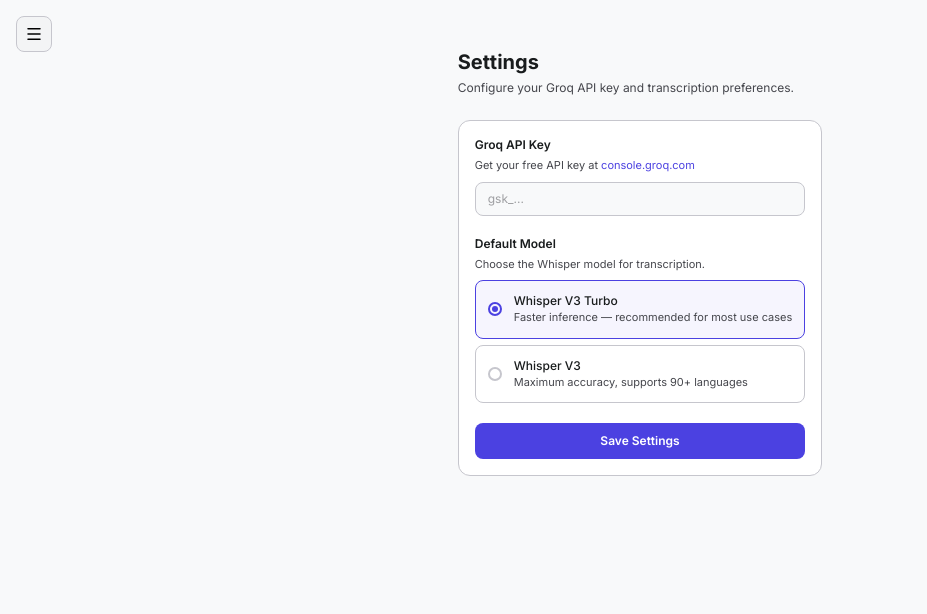
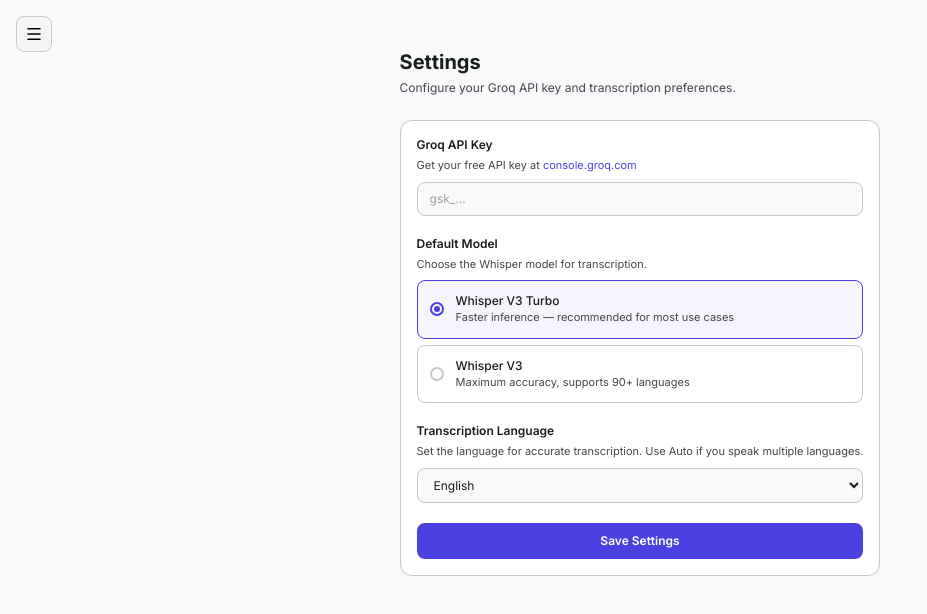
Before and after one commit to Nashiol/Echo, a Next.js app: page /dashboard/settings in a window 1280 px wide. Shown: the top 614 px of the page, without its empty margins (0-927 px from the left). Built offline with nearby package versions, Linux system fonts and the light colour scheme; no server answers; the database is empty.

Commit message:
Changed the outputs to only return english prompts.

```diff
--- a/app/api/settings/route.ts
+++ b/app/api/settings/route.ts
@@ -18,15 +18,17 @@
     }
 
     const settings = db
-      .prepare("SELECT groq_api_key, default_model FROM user_settings WHERE user_id = ?")
+      .prepare("SELECT groq_api_key, default_model, language FROM user_settings WHERE user_id = ?")
       .get(payload.userId) as {
       groq_api_key: string | null;
       default_model: string;
+      language: string;
     } | undefined;
 
     return NextResponse.json({
       groqApiKey: settings?.groq_api_key || "",
       defaultModel: settings?.default_model || "whisper-large-v3-turbo",
+      language: settings?.language || "en",
     });
   } catch {
     return NextResponse.json(
@@ -51,7 +53,7 @@
     }
 
     const body = await request.json();
-    const { groqApiKey, defaultModel } = body;
+    const { groqApiKey, defaultModel, language } = body;
 
     if (!groqApiKey || !groqApiKey.trim()) {
       return NextResponse.json(
@@ -65,9 +67,15 @@
       ? defaultModel
       : "whisper-large-v3-turbo";
 
+    const validLanguages = [
+      "auto", "en", "sw", "es", "fr", "pt", "de", "ja", "zh", "ar",
+      "hi", "ko", "it", "nl", "ru", "tr", "pl", "sv", "da", "no", "fi",
+    ];
+    const lang = validLanguages.includes(language) ? language : "en";
+
     db.prepare(
-      "UPDATE user_settings SET groq_api_key = ?, default_model = ?, updated_at = CURRENT_TIMESTAMP WHERE user_id = ?"
-    ).run(groqApiKey.trim(), model, payload.userId);
+      "UPDATE user_settings SET groq_api_key = ?, default_model = ?, language = ?, updated_at = CURRENT_TIMESTAMP WHERE user_id = ?"
+    ).run(groqApiKey.trim(), model, lang, payload.userId);
 
     return NextResponse.json({ message: "Settings saved" });
   } catch {
--- a/app/api/transcribe/route.ts
+++ b/app/api/transcribe/route.ts
@@ -6,6 +6,7 @@
 interface UserSettings {
   groq_api_key: string | null;
   default_model: string;
+  language: string;
 }
 
 export async function POST(request: Request) {
@@ -23,7 +24,7 @@
     }
 
     const settings = db
-      .prepare("SELECT groq_api_key, default_model FROM user_settings WHERE user_id = ?")
+      .prepare("SELECT groq_api_key, default_model, language FROM user_settings WHERE user_id = ?")
       .get(payload.userId) as UserSettings | undefined;
 
     if (!settings?.groq_api_key) {
@@ -51,6 +52,11 @@
     groqFormData.append("file", audioFile, "recording.webm");
     groqFormData.append("model", model);
     groqFormData.append("response_format", "json");
+
+    const language = settings.language || "en";
+    if (language !== "auto") {
+      groqFormData.append("language", language);
+    }
 
     const response = await fetch(
       "https://api.groq.com/openai/v1/audio/transcriptions",
--- a/app/dashboard/page.tsx
+++ b/app/dashboard/page.tsx
@@ -10,6 +10,7 @@
 export default function DashboardPage() {
   const [micState, setMicState] = useState<MicState>("idle");
   const [model, setModel] = useState("whisper-large-v3-turbo");
+  const [language, setLanguage] = useState("en");
   const [transcript, setTranscript] = useState("");
   const [copied, setCopied] = useState(false);
   const [error, setError] = useState<string | null>(null);
@@ -22,6 +23,7 @@
       .then((res) => res.json())
       .then((data) => {
         if (data.defaultModel) setModel(data.defaultModel);
+        if (data.language) setLanguage(data.language);
       })
       .catch(() => {});
   }, []);
@@ -104,6 +106,9 @@
       <section className="flex flex-col items-center justify-center pt-6 md:pt-0 pb-4 gap-3">
         <div className="w-full max-w-xs mb-1">
           <ModelSelector value={model} onChange={setModel} disabled={micState !== "idle"} />
+          <p className="text-[10px] text-on-surface-variant text-center mt-1">
+            Language: {language === "auto" ? "Auto-detect" : language.toUpperCase()}
+          </p>
         </div>
 
         <p className="text-sm text-on-surface-variant">
--- a/app/dashboard/settings/page.tsx
+++ b/app/dashboard/settings/page.tsx
@@ -6,6 +6,7 @@
 export default function SettingsPage() {
   const [apiKey, setApiKey] = useState("");
   const [model, setModel] = useState("whisper-large-v3-turbo");
+  const [language, setLanguage] = useState("en");
   const [saving, setSaving] = useState(false);
   const [message, setMessage] = useState<{ type: "success" | "error"; text: string } | null>(null);
   const [loading, setLoading] = useState(true);
@@ -16,6 +17,7 @@
       .then((data) => {
         setApiKey(data.groqApiKey || "");
         setModel(data.defaultModel || "whisper-large-v3-turbo");
+        setLanguage(data.language || "en");
       })
       .finally(() => setLoading(false));
   }, []);
@@ -33,7 +35,7 @@
       const res = await fetch("/api/settings", {
         method: "PUT",
         headers: { "Content-Type": "application/json" },
-        body: JSON.stringify({ groqApiKey: apiKey, defaultModel: model }),
+        body: JSON.stringify({ groqApiKey: apiKey, defaultModel: model, language }),
       });
 
       if (res.ok) {
@@ -173,6 +175,42 @@
           </div>
         </div>
 
+        <div>
+          <h3 className="text-xs font-semibold text-on-surface mb-1">
+            Transcription Language
+          </h3>
+          <p className="text-[11px] text-on-surface-variant mb-2">
+            Set the language for accurate transcription. Use Auto if you speak multiple languages.
+          </p>
+          <select
+            value={language}
+            onChange={(e) => setLanguage(e.target.value)}
+            className="w-full bg-surface border border-outline-variant rounded-lg px-3 py-2 text-xs text-on-surface focus:outline-none focus:ring-2 focus:ring-secondary/30 focus:border-secondary transition-colors cursor-pointer"
+          >
+            <option value="auto">Auto-detect</option>
+            <option value="en">English</option>
+            <option value="sw">Swahili</option>
+            <option value="es">Spanish</option>
+            <option value="fr">French</option>
+            <option value="pt">Portuguese</option>
+            <option value="de">German</option>
+            <option value="it">Italian</option>
+            <option value="nl">Dutch</option>
+            <option value="ru">Russian</option>
+            <option value="tr">Turkish</option>
+            <option value="pl">Polish</option>
+            <option value="sv">Swedish</option>
+            <option value="da">Danish</option>
+            <option value="no">Norwegian</option>
+            <option value="fi">Finnish</option>
+            <option value="ja">Japanese</option>
+            <option value="zh">Chinese</option>
+            <option value="ko">Korean</option>
+            <option value="ar">Arabic</option>
+            <option value="hi">Hindi</option>
+          </select>
+        </div>
+
         {message && (
           <div
             className={`px-3 py-2 rounded-lg text-xs font-medium ${
--- a/lib/db.ts
+++ b/lib/db.ts
@@ -32,8 +32,16 @@
     user_id       INTEGER UNIQUE NOT NULL REFERENCES users(id) ON DELETE CASCADE,
     groq_api_key  TEXT,
     default_model TEXT DEFAULT 'whisper-large-v3-turbo',
+    language      TEXT DEFAULT 'en',
     updated_at    DATETIME DEFAULT CURRENT_TIMESTAMP
   );
 `);
 
+// Migration: add language column if missing (for existing databases)
+try {
+  db.prepare("SELECT language FROM user_settings LIMIT 1").get();
+} catch {
+  db.prepare("ALTER TABLE user_settings ADD COLUMN language TEXT DEFAULT 'en'").run();
+}
+
 export default db;
```
